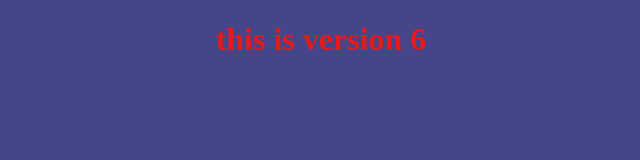
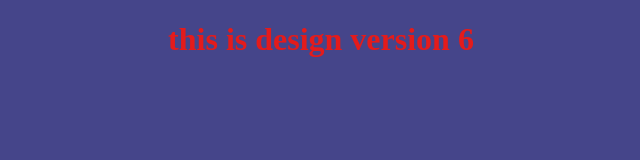
Before and after one commit to pjpankaj/NewRepo, a plain HTML site: page index.html in a window 1280 px wide. Shown: the whole page, without its empty margins (319-959 px from the left). Drawn offline with Linux system fonts and the light colour scheme.

Commit message:
chcked D1

```diff
--- a/index.html
+++ b/index.html
@@ -7,6 +7,6 @@
     <link href="styles.css" rel="stylesheet">
 </head>
 <body>
-    <h1>this is version 6</h1>
+    <h1>this is design version 6</h1>
 </body>
 </html>
```
